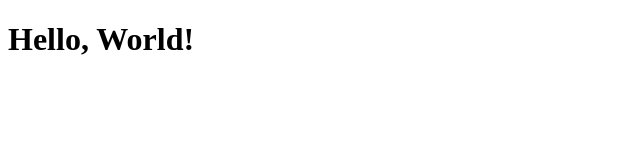
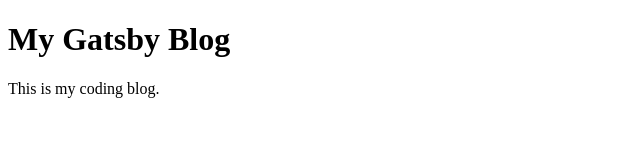
Before and after one commit to JuliaMathias/portfolio, a Gatsby site: page / in a window 1280 px wide. Shown: the whole page, without its empty margins (0-640 px from the left). Built offline with nearby package versions, Linux system fonts and the light colour scheme; Gatsby itself is replaced by a stand-in of ours.

Commit message:
feat: add site metadata and metadata hook

```diff
--- a/gatsby-config.js
+++ b/gatsby-config.js
@@ -1,4 +1,10 @@
+const siteMetadata = {
+  title: `My Gatsby Blog`,
+  description: `This is my coding blog.`,
+};
+
 module.exports = {
+  siteMetadata,
   plugins: [
     `gatsby-plugin-mdx`,
     {
--- /dev/null
+++ b/src/hooks/use-site-metadata.js
@@ -0,0 +1,16 @@
+import { graphql, useStaticQuery } from "gatsby";
+export const useSiteMetadata = () => {
+  const { site } = useStaticQuery(
+    graphql`
+      query SITE_METADATA_QUERY {
+        site {
+          siteMetadata {
+            title
+            description
+          }
+        }
+      }
+    `
+  );
+  return site.siteMetadata;
+};
--- a/src/pages/index.js
+++ b/src/pages/index.js
@@ -1,5 +1,12 @@
 import React from "react";
+import { useSiteMetadata } from "../hooks/use-site-metadata";
 
 export default function IndexPage() {
-  return <h1>Hello, World!</h1>;
+  const { title, description } = useSiteMetadata();
+  return (
+    <>
+      <h1>{title}</h1>
+      <p>{description}</p>
+    </>
+  );
 }
```
